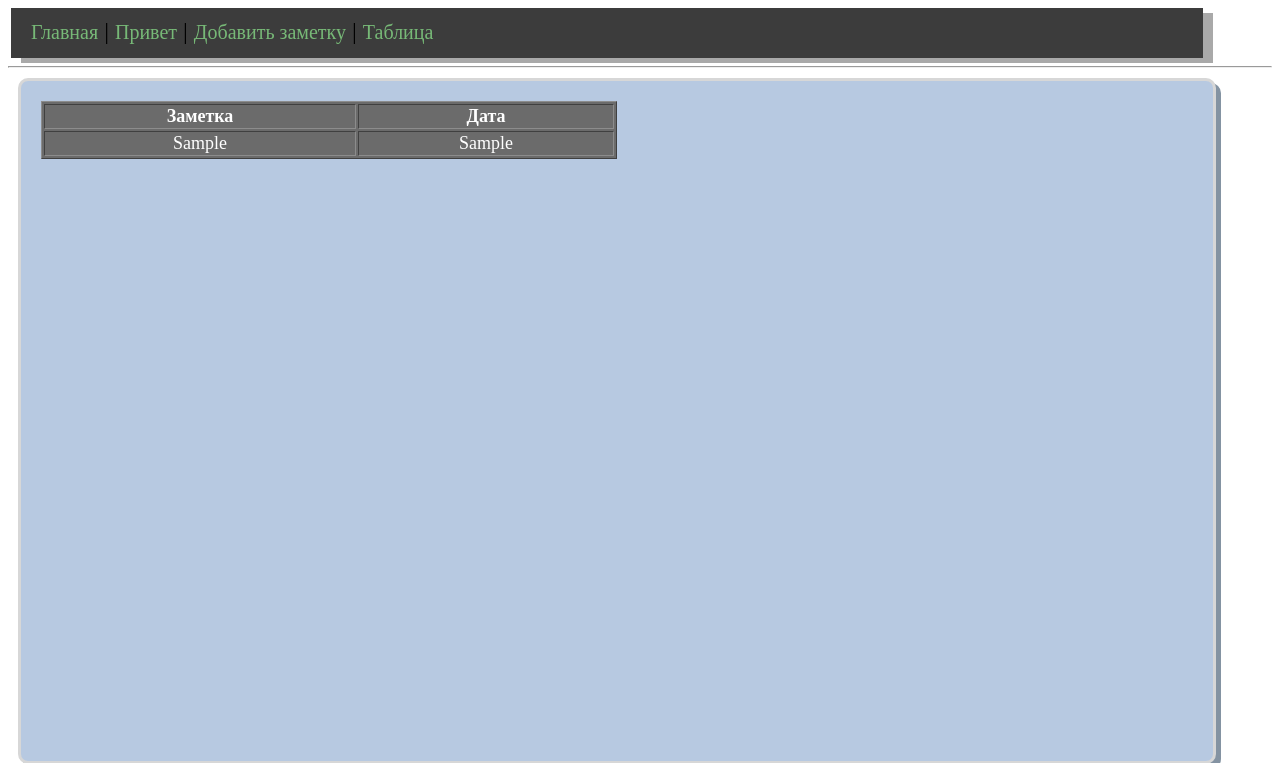
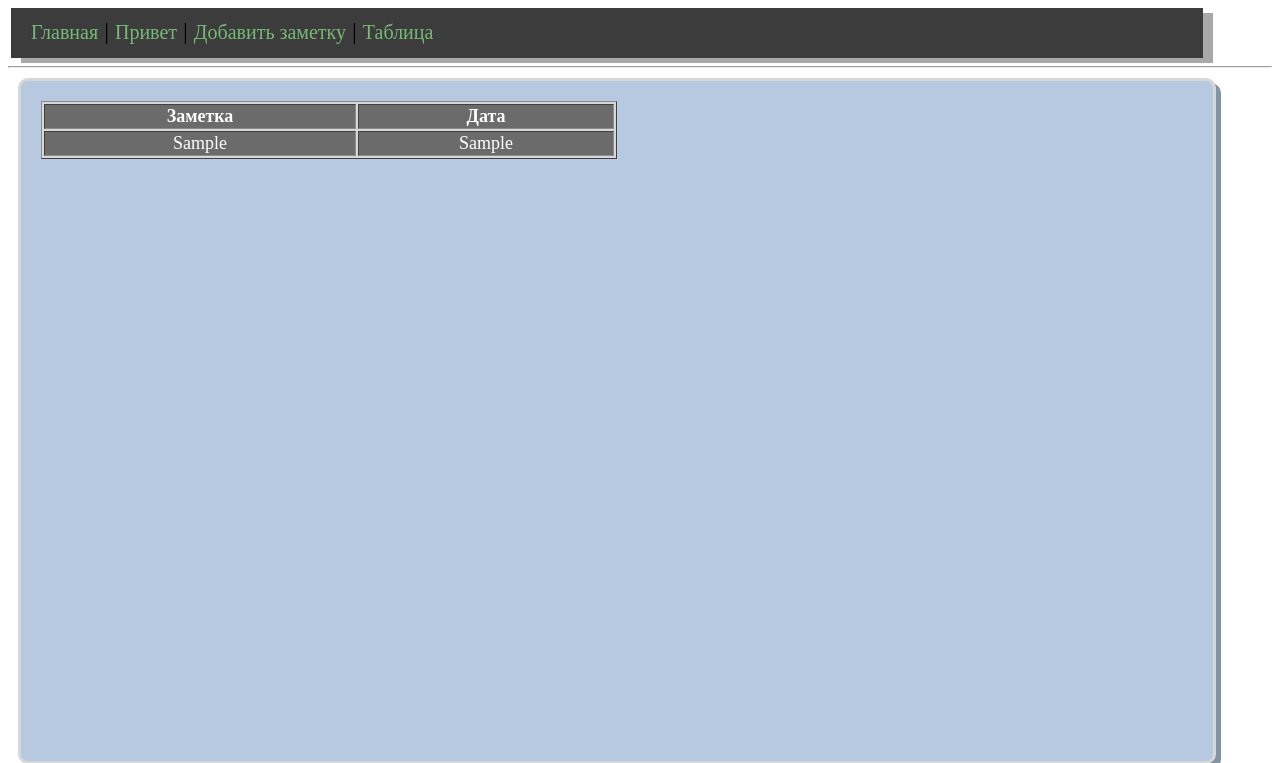
Before and after one commit to tkv-mq/lesson-form, a Flask app: template templates/table_lst.html in a window 1280 px wide. Shown: the top 763 px of the page. Run offline with Flask 2, Linux system fonts and the light colour scheme; the template is opened without the code that fills it: most values are stand-ins (such as "Sample title", 1, 10 or a date in 2020).

Commit message:
dedesign :-)

```diff
--- a/static/note.css
+++ b/static/note.css
@@ -35,7 +35,7 @@
 table {
     width: 50%;
     font-size: 18px;
-    background: #5c5c5c;
+    background: lightgray;
 }
 
 tr {
@@ -46,7 +46,7 @@ tr {
 }
 
 tr:hover {
-    opacity: 0.5;
+    opacity: 0.7;
 }
 
 .hello {
```
